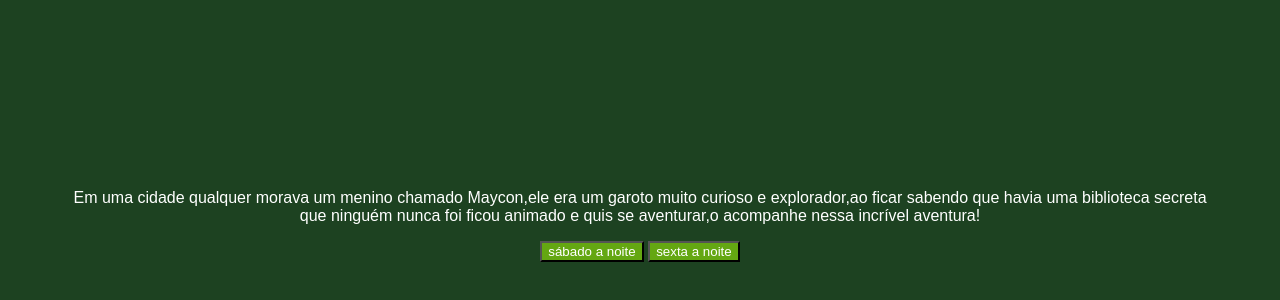
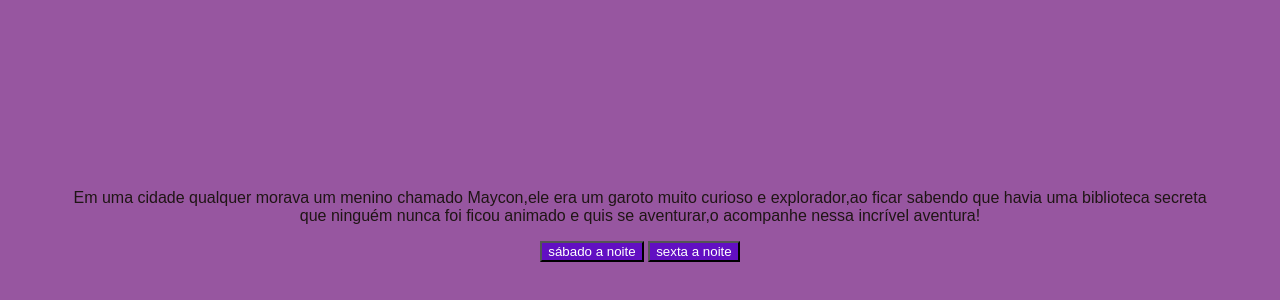
Before and after one commit to Gabi3004/HistoryAventury, a plain HTML site: page index.html in a window 1280 px wide. Shown: the part 142-442 px from the top of the page. Drawn offline with Linux system fonts and the light colour scheme; a web font is replaced by a local one.

Commit message:
ad style css

```diff
--- a/index.html
+++ b/index.html
@@ -20,7 +20,7 @@
         <div class="passo" id="passo-1">
             <p>Maycon decidiu iniciar sua aventura sábado a noite,ao chegar na escola se deparou com duas opções de caminho</p>
             <button class="btn-proximo" data-proximo="3">Entrar pela porta dos fundos</button>
-            <button class="btn-proximo" data-proximo="4">Entrar pela janela</button>
+            <button class="btn-proximo" data-proximo="4">Desitir e voltar para casa</button>
         </div>
         <div class="passo" id="passo-2">
             <p>Ao iniciar sua aventura sexta a noite,Maycon poderá entrar de duas formas em seguida,qual é a melhor?</p>
--- a/style.css
+++ b/style.css
@@ -1,6 +1,6 @@
 body {
-    background-color: #1D4221;
-    color: white;
+    background-color: #761f81c0;
+    color: rgb(31, 21, 21);
     font-family: "Bai Jamjuree", sans-serif;
     display: flex;
     justify-content: center;
@@ -10,7 +10,7 @@ body {
 }
 
 button {
-    background-color: #64A712;
+    background-color: #620fc2;
     color: white;
     font-family: "Bai Jamjuree", sans-serif;
 }
```
